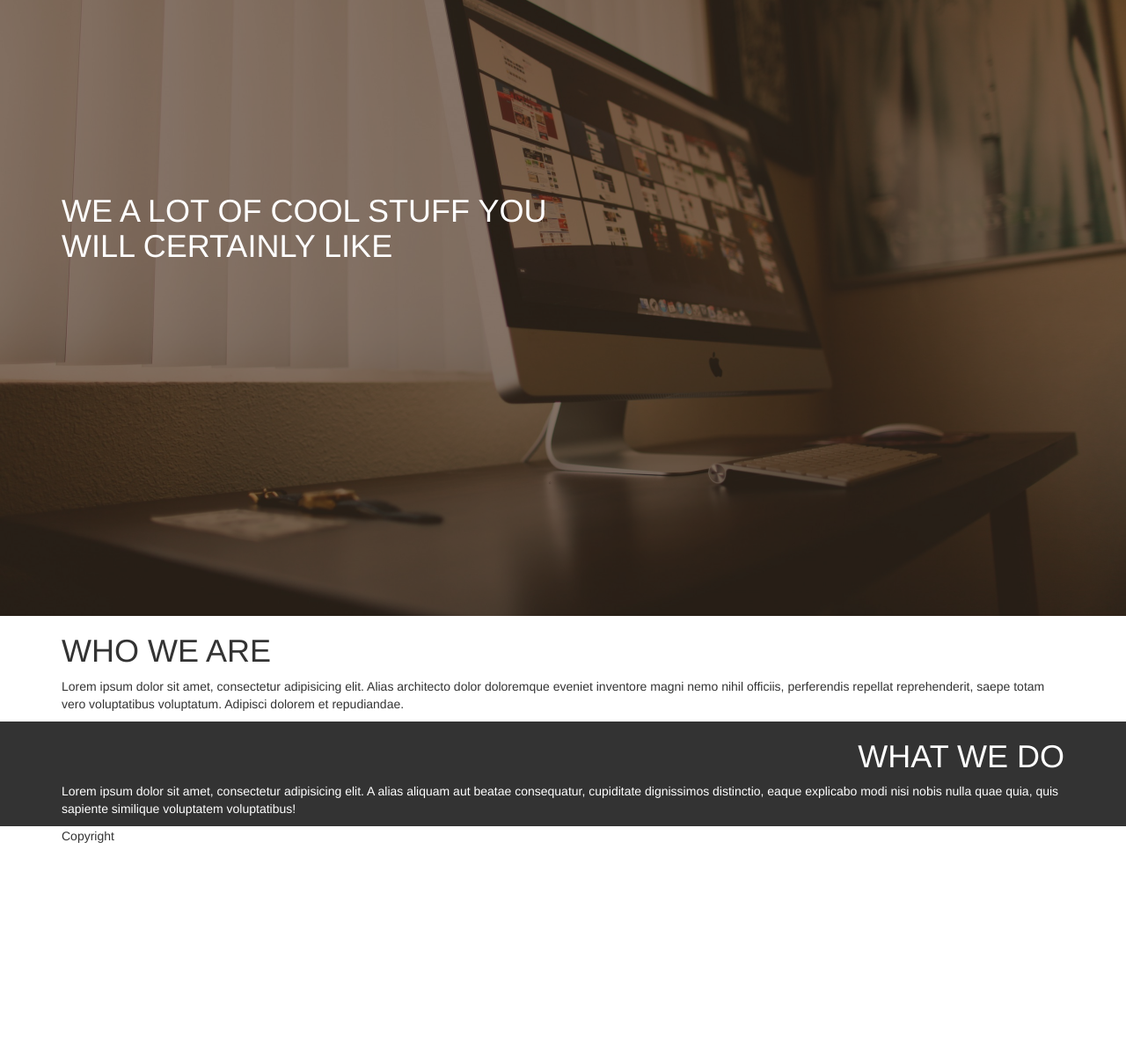
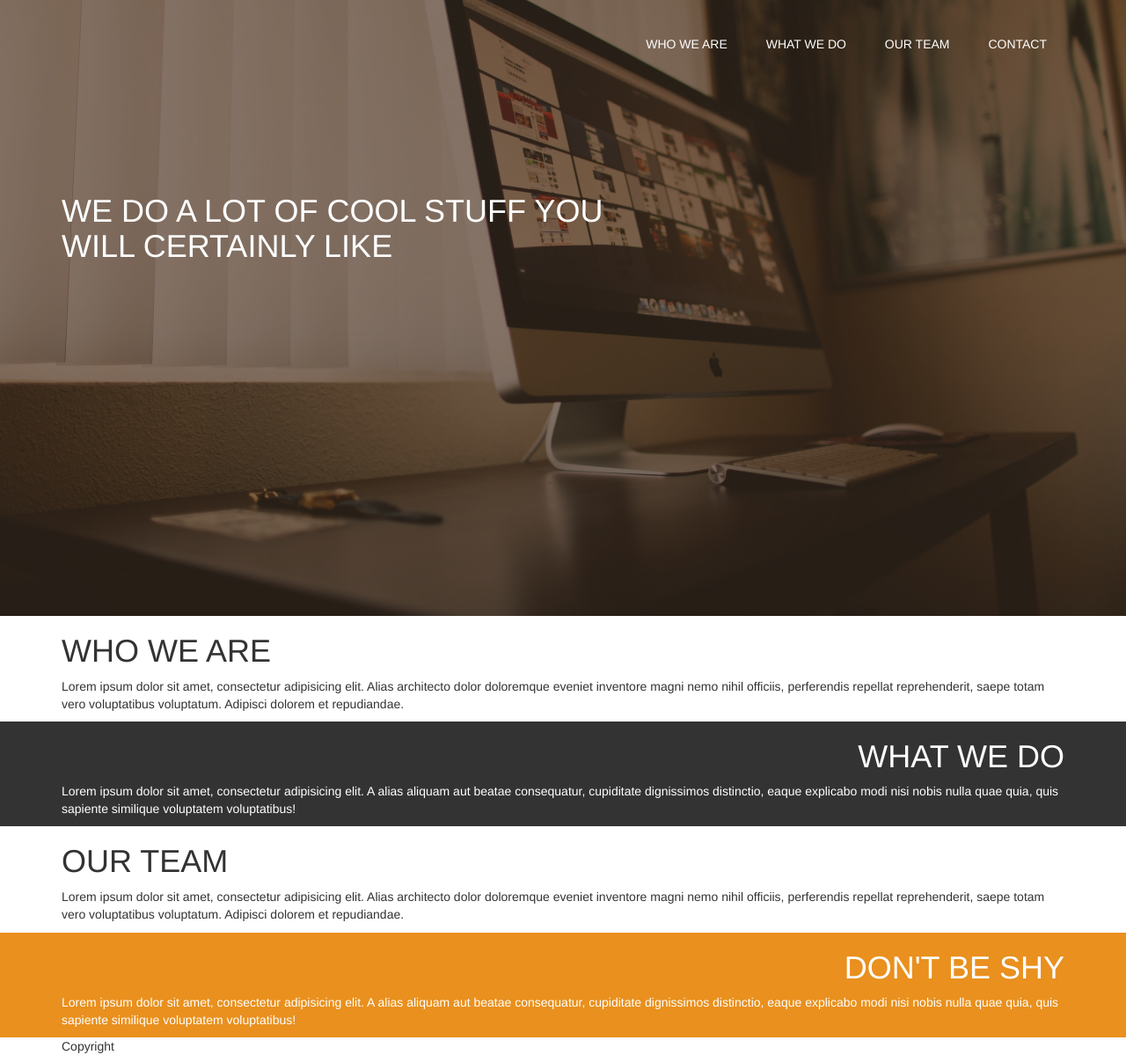
Before and after one commit to corecolab/corecolab.github.io, a website: page index.html in a window 1280 px wide. Shown: the whole page at 88% size. Before the commit the page ends 960 px from the top, so only its background shows below. Drawn offline with Linux system fonts and the light colour scheme.

Commit message:
Index: + Nav + Team + Contact

```diff
--- a/assets/css/style.css
+++ b/assets/css/style.css
@@ -5,7 +5,6 @@ header {
     background-position: center center;
     height: 700px;
     position: relative;
-
 }
 
 header::before {
@@ -20,8 +19,39 @@ header::before {
 
 section#what {
     background-color: #333333;
+    color: #ffffff;
 }
 
-section#what {
+section#contact {
+    color: #ffffff;
+    background-color: #e9901e;
+}
+
+nav.ar-nav {
+    position: relative;
+}
+
+nav.ar-nav ul {
+    list-style: none;
+    padding: 0;
+    margin: 0;
+
+    position: absolute;
+    right: 0;
+    top: 20px;
+
+    z-index: 2;
+}
+
+nav.ar-nav ul > li{
+    display: inline-block;
+    margin: 20px;
     color: #ffffff;
 }
+
+nav.ar-nav ul > li:hover{
+    display: inline-block;
+    margin: 20px;
+    color: #ffffff;
+    text-decoration: underline;
+}
--- a/index.html
+++ b/index.html
@@ -29,9 +29,17 @@
 
 <header>
     <div class="container">
+        <nav class="ar-nav">
+            <ul>
+                <li>WHO WE ARE</li>
+                <li>WHAT WE DO</li>
+                <li>OUR TEAM</li>
+                <li>CONTACT</li>
+            </ul>
+        </nav>
         <div class="row">
             <div class="col-xs-12">
-                <h1 style="color: #ffffff; padding-top: 200px">WE A LOT OF COOL STUFF YOU <br> WILL CERTAINLY LIKE</h1>
+                <h1 style="color: #ffffff; padding-top: 200px">WE DO A LOT OF COOL STUFF YOU <br> WILL CERTAINLY LIKE</h1>
             </div>
         </div>
     </div>
@@ -39,8 +47,16 @@
 
 <section id="who">
     <div class="container">
-        <h1>WHO WE ARE</h1>
-        <p>Lorem ipsum dolor sit amet, consectetur adipisicing elit. Alias architecto dolor doloremque eveniet inventore magni nemo nihil officiis, perferendis repellat reprehenderit, saepe totam vero voluptatibus voluptatum. Adipisci dolorem et repudiandae.</p>
+        <div class="row">
+            <div class="col-xs-12">
+                <h1>WHO WE ARE</h1>
+            </div>
+        </div>
+        <div class="row">
+            <div class="col-xs-12">
+                <p>Lorem ipsum dolor sit amet, consectetur adipisicing elit. Alias architecto dolor doloremque eveniet inventore magni nemo nihil officiis, perferendis repellat reprehenderit, saepe totam vero voluptatibus voluptatum. Adipisci dolorem et repudiandae.</p>
+            </div>
+        </div>
     </div>
 </section>
 
@@ -59,11 +75,41 @@
     </div>
 </section>
 
+<section id="team">
+    <div class="container">
+        <div class="row">
+            <div class="col-xs-12">
+                <h1>OUR TEAM</h1>
+            </div>
+        </div>
+        <div class="row">
+            <div class="col-xs-12">
+                <p>Lorem ipsum dolor sit amet, consectetur adipisicing elit. Alias architecto dolor doloremque eveniet inventore magni nemo nihil officiis, perferendis repellat reprehenderit, saepe totam vero voluptatibus voluptatum. Adipisci dolorem et repudiandae.</p>
+            </div>
+        </div>
+    </div>
+</section>
+
 <section id="sitemap">
     <div class="container">
         <div class="row">
             <div class="col-xs-12">
 
+            </div>
+        </div>
+    </div>
+</section>
+
+<section id="contact">
+    <div class="container">
+        <div class="row">
+            <div class="col-xs-12">
+                <h1 class="text-right">DON'T BE SHY</h1>
+            </div>
+        </div>
+        <div class="row">
+            <div class="col-xs-12">
+                <p>Lorem ipsum dolor sit amet, consectetur adipisicing elit. A alias aliquam aut beatae consequatur, cupiditate dignissimos distinctio, eaque explicabo modi nisi nobis nulla quae quia, quis sapiente similique voluptatem voluptatibus!</p>
             </div>
         </div>
     </div>
```
